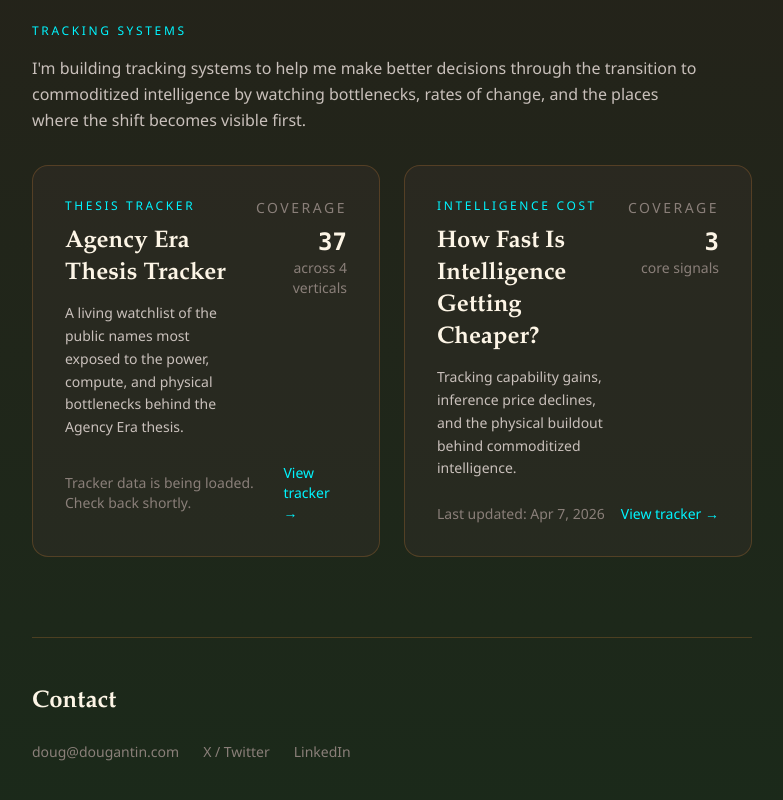
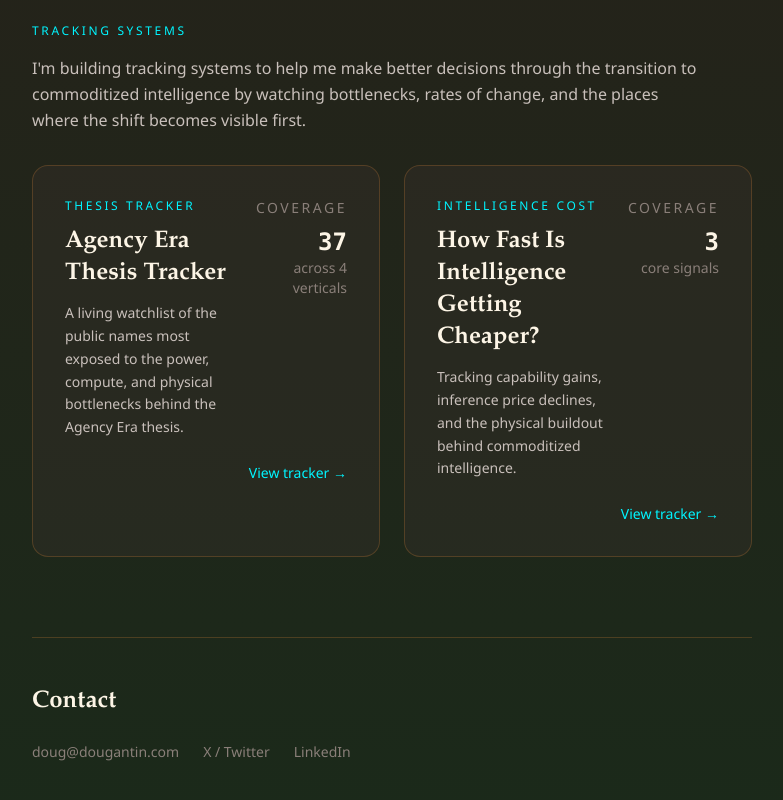
Before and after one commit to dougantin/dougantin.ai, a Next.js app: page / in a window 1280 px wide. Shown: the part 2058-2858 px from the top of the page, without its empty margins (248-1031 px from the left). Built offline with nearby package versions, Linux system fonts and the light colour scheme.

Commit message:
Simplify homepage tracking cards

```diff
--- a/app/page.tsx
+++ b/app/page.tsx
@@ -238,9 +238,6 @@ export default async function Home() {
               </div>
 
               <div className="mt-6 flex flex-col gap-3 md:flex-row md:items-center md:justify-end">
-                <div className="text-sm md:mr-auto" style={{ color: "var(--text-muted)" }}>
-                  Last updated: Apr 7, 2026
-                </div>
                 <Link
                   href="/tracking/intelligence-cost"
                   className="text-sm font-medium"
--- a/src/components/tracker/TrackerPreview.tsx
+++ b/src/components/tracker/TrackerPreview.tsx
@@ -4,18 +4,6 @@ import type { TrackerData } from "@/src/lib/tracker/types";
 
 interface TrackerPreviewProps {
   data: TrackerData | null;
-}
-
-function formatDate(dateString: string) {
-  return new Intl.DateTimeFormat("en-US", {
-    year: "numeric",
-    month: "short",
-    day: "numeric",
-    hour: "numeric",
-    minute: "2-digit",
-    timeZone: "America/New_York",
-    timeZoneName: "short",
-  }).format(new Date(dateString));
 }
 
 export default function TrackerPreview({ data }: TrackerPreviewProps) {
@@ -63,13 +51,7 @@ export default function TrackerPreview({ data }: TrackerPreviewProps) {
         </div>
       </div>
 
-      <div className="mt-6 flex flex-col gap-3 md:flex-row md:items-center md:justify-between">
-        <div className="text-sm" style={{ color: "var(--text-muted)" }}>
-          {data?.fetchedAt
-            ? `Last data refresh: ${formatDate(data.fetchedAt)}`
-            : "Tracker data is being loaded. Check back shortly."}
-        </div>
-
+      <div className="mt-6 flex flex-col gap-3 md:flex-row md:items-center md:justify-end">
         <Link
           href="/thesis-tracker"
           className="text-sm font-medium"
```
